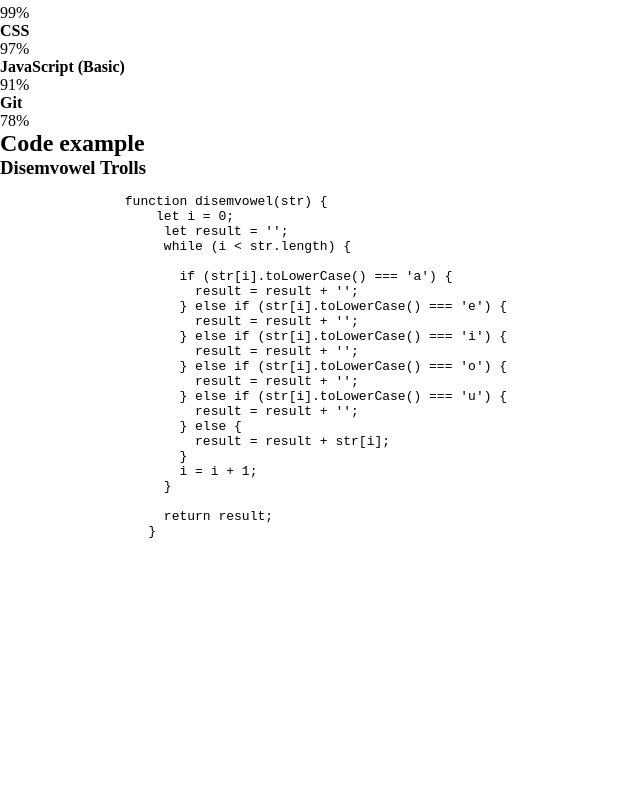
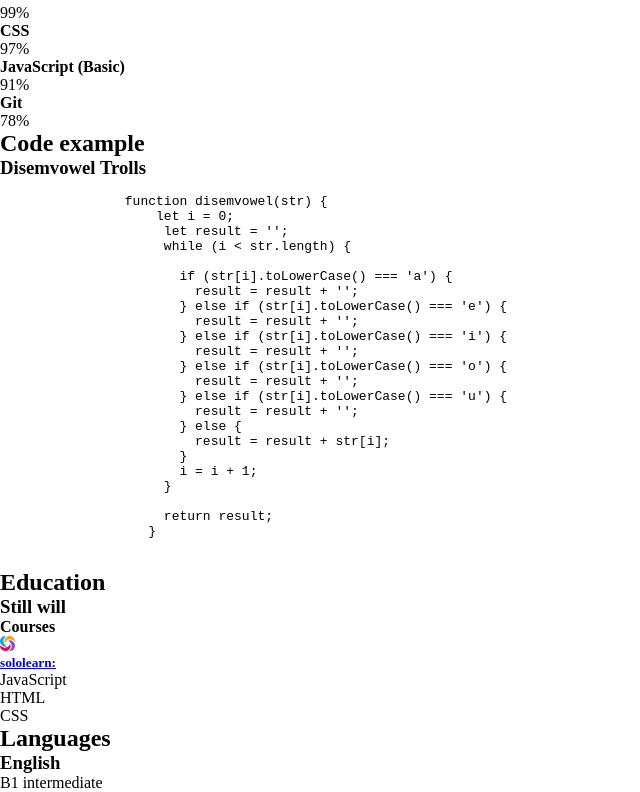
Before and after one commit to maksim-krasnoshchekov/rsschool-cv.st0, a plain HTML site: page index.html in a window 1280 px wide. Shown: the part 760-1552 px from the top of the page, without its empty margins (0-640 px from the left). Before the commit the page ends 1329 px from the top, so only its background shows below. Drawn offline with Linux system fonts and the light colour scheme.

Commit message:
feat: add blocks education, languages

```diff
--- a/index.html
+++ b/index.html
@@ -121,5 +121,70 @@
         </pre>
       </div>
     </section>
+    <section class="education">
+      <div class="education__left-side left-side">
+        <h2 class="education__title title">Education</h2>
+        <h3 class="education__subtitle subtitle">Still will</h3>
+      </div>
+      <div class="education__rigth-side right-side">
+        <h4 class="education__courses">Courses</h4>
+        <a class="courses__link" href="https://www.sololearn.com/profile/21477571">
+          <svg
+            width="15"
+            height="15"
+            viewBox="0 0 32 32"
+            fill="none"
+            xmlns="http://www.w3.org/2000/svg"
+            role="img"
+            class="sol-illustration">
+            <g id="logo.simplified">
+              <g id="Logo" clip-path="url(#clip0_2813_8103)">
+                <g id="Logo_2" clip-path="url(#clip1_2813_8103)">
+                  <path
+                    id="Vector"
+                    d="M21.4906 7.15989C24.9115 7.15989 27.985 8.66049 30.0696 11.0588C30.7778 11.8627 32.1008 11.3133 31.9939 10.2415C31.927 9.54477 31.7934 8.83467 31.593 8.12456C30.5373 4.34628 27.5173 1.39868 23.7356 0.407212C16.1321 -1.60251 9.29028 4.10511 9.29028 11.4071C9.29028 11.8761 9.31701 12.345 9.37046 12.8005C9.50409 13.859 10.9206 14.1269 11.4283 13.1891C13.3526 9.59836 17.1343 7.15989 21.4906 7.15989Z"
+                    fill="#FFA310"></path>
+                  <path
+                    id="Vector_2"
+                    d="M7.16402 10.5093C7.16402 7.08844 8.66368 4.01498 11.0605 1.93036C11.8638 1.22213 11.3149 -0.100797 10.2437 0.00610591C9.53402 0.0729204 8.82436 0.206549 8.11469 0.39363C4.33877 1.46266 1.39301 4.46932 0.402163 8.25102C-1.59292 15.8679 4.11114 22.7097 11.4086 22.7097C11.8772 22.7097 12.3459 22.683 12.8011 22.6295C13.8589 22.4959 14.1267 21.0794 13.1894 20.5716C9.60096 18.6474 7.16402 14.8657 7.16402 10.5093Z"
+                    fill="#149EF2"></path>
+                  <path
+                    id="Vector_3"
+                    d="M10.5032 24.8494C7.08428 24.8494 4.01262 23.3497 1.92923 20.9529C1.22141 20.1496 -0.100738 20.6985 0.00610232 21.7697C0.0728775 22.466 0.206428 23.1757 0.406754 23.8853C1.4618 27.6612 4.48004 30.607 8.25952 31.5979C15.8719 33.5929 22.7097 27.8889 22.7097 20.5914C22.7097 20.1228 22.683 19.6541 22.6295 19.1989C22.496 18.1411 21.0804 17.8733 20.5729 18.8106C18.6364 22.4124 14.8569 24.8494 10.5032 24.8494Z"
+                    fill="#F20057"></path>
+                  <path
+                    id="Vector_4"
+                    d="M24.8494 21.4968C24.8494 24.9157 23.3497 27.9874 20.9529 30.0708C20.1496 30.7786 20.6985 32.1007 21.7697 31.9939C22.466 31.9271 23.1757 31.7936 23.8853 31.5932C27.6612 30.5382 30.607 27.52 31.5979 23.7405C33.5929 16.1281 27.8889 9.29031 20.5914 9.29031C20.1228 9.29031 19.6541 9.31702 19.1989 9.37044C18.1411 9.50399 17.8733 10.9196 18.8106 11.4271C22.4124 13.3636 24.8494 17.1431 24.8494 21.4968Z"
+                    fill="#8252DD"></path>
+                </g>
+              </g>
+            </g>
+            <defs>
+              <clipPath id="clip0_2813_8103">
+                <rect width="32" height="32" fill="white"></rect>
+              </clipPath>
+              <clipPath id="clip1_2813_8103">
+                <rect width="32" height="32" fill="white"></rect>
+              </clipPath>
+            </defs>
+          </svg>
+          <h5 class="courses__title">sololearn:</h5>
+        </a>
+        <ul class="courses__items">
+          <li class="courses__item">JavaScript</li>
+          <li class="courses__item">HTML</li>
+          <li class="courses__item">CSS</li>
+        </ul>
+      </div>
+    </section>
+    <section class="languages">
+      <div class="languages__left-side left-side">
+        <h2 class="languages__title title">Languages</h2>
+        <h3 class="languages__subtitle subtitle">English</h3>
+      </div>
+      <div class="languages__right-side right-side">
+        <p class="languages__text">B1 intermediate</p>
+      </div>
+    </section>
   </body>
 </html>
```
